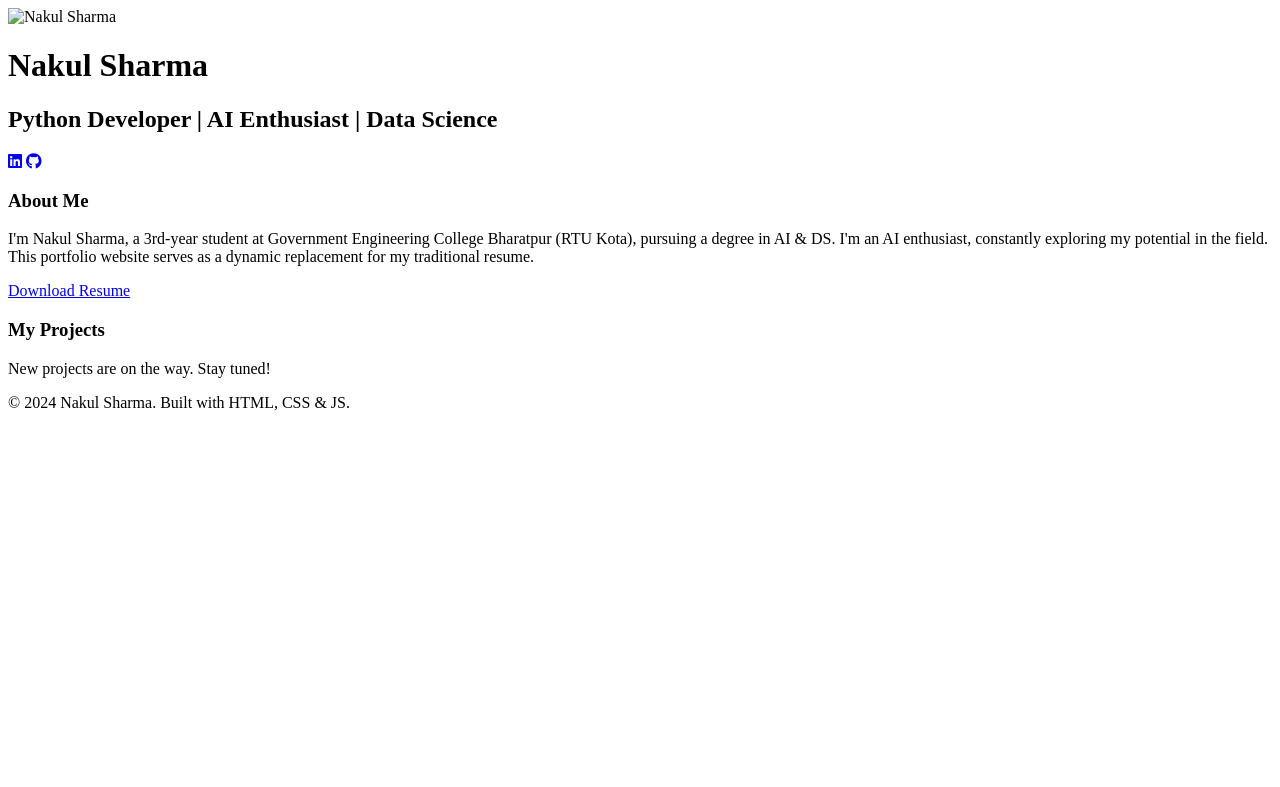
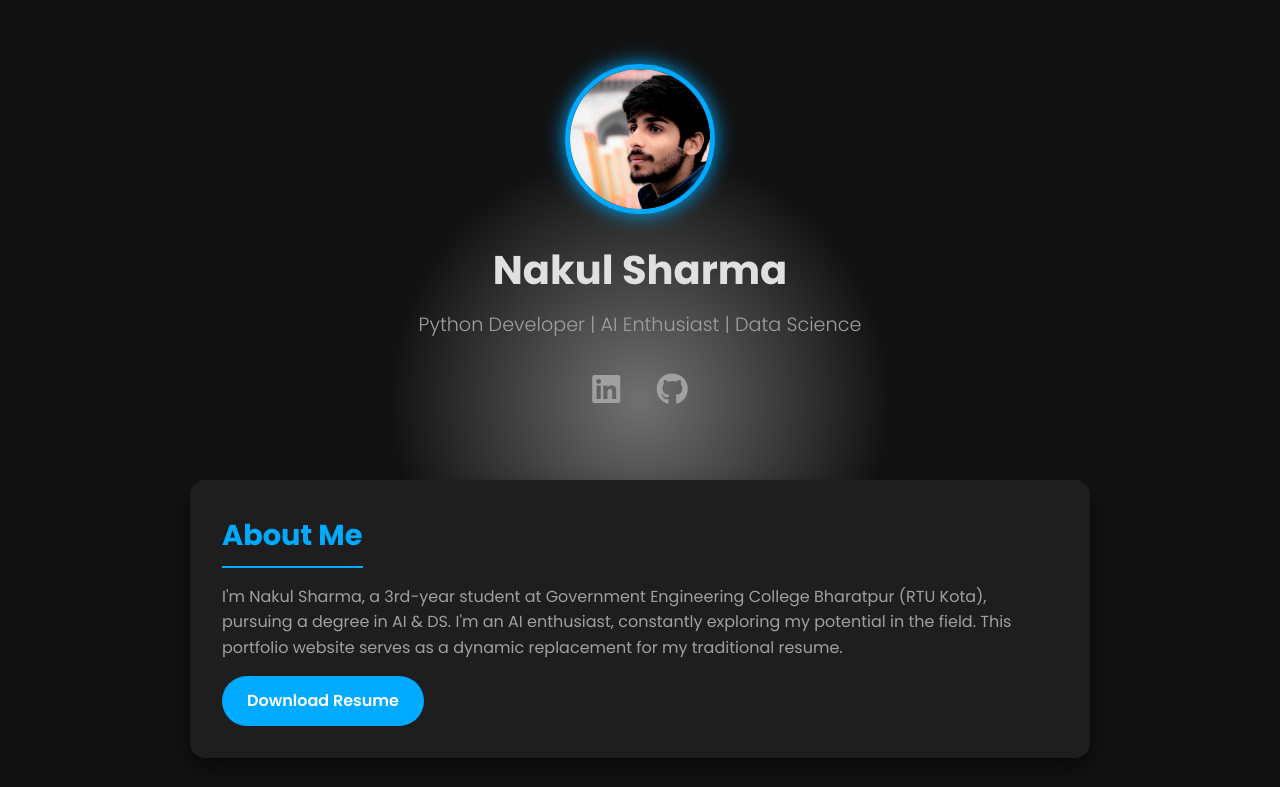
Before and after one commit to nakul-sxarma/Portfolio, a plain HTML site: page index.html in a window 1280 px wide. Shown: the top 787 px of the page. Drawn offline with Linux system fonts and the light colour scheme; the site is published under a folder, as on GitHub Pages, so addresses that start at the root find nothing.

Commit message:
Update index.html

```diff
--- a/index.html
+++ b/index.html
@@ -6,8 +6,8 @@
     <meta name="viewport" content="width=device-width, initial-scale=1.0">
     <title>Nakul Sharma | Portfolio</title>
 
-    <!-- Changed path to be absolute to the repository -->
-    <link rel="stylesheet" href="/Portfolio/static/css/style.css">
+    <!-- Use simple relative paths. These work everywhere. -->
+    <link rel="stylesheet" href="static/css/style.css">
 
     <link rel="stylesheet" href="https://cdnjs.cloudflare.com/ajax/libs/font-awesome/6.4.0/css/all.min.css">
 </head>
@@ -16,8 +16,8 @@
     <div class="container">
         <!-- Header / Hero Section -->
         <header class="hero">
-            <!-- Changed path to be absolute to the repository -->
-            <img src="/Portfolio/static/images/profile.jpg" alt="Nakul Sharma" class="profile-img">
+            <!-- Relative path -->
+            <img src="static/images/profile.jpg" alt="Nakul Sharma" class="profile-img">
 
             <h1 class="name">Nakul Sharma</h1>
             <h2 class="tagline">Python Developer | AI Enthusiast | Data Science</h2>
@@ -34,8 +34,8 @@
                 I'm Nakul Sharma, a 3rd-year student at Government Engineering College Bharatpur (RTU Kota), pursuing a degree in AI & DS.
                 I'm an AI enthusiast, constantly exploring my potential in the field. This portfolio website serves as a dynamic replacement for my traditional resume.
             </p>
-            <!-- Changed path to be absolute to the repository -->
-            <a href="/Portfolio/static/resume.pdf" class="btn" download="NakulSharma-Resume.pdf">Download Resume</a>
+            <!-- Relative path -->
+            <a href="static/resume.pdf" class="btn" download="NakulSharma-Resume.pdf">Download Resume</a>
         </section>
 
         <!-- Projects Section -->
@@ -52,7 +52,7 @@
         </footer>
     </div>
 
-    <!-- Changed path to be absolute to the repository -->
-    <script src="/Portfolio/static/js/script.js"></script>
+    <!-- Relative path -->
+    <script src="static/js/script.js"></script>
 </body>
 </html>
```
